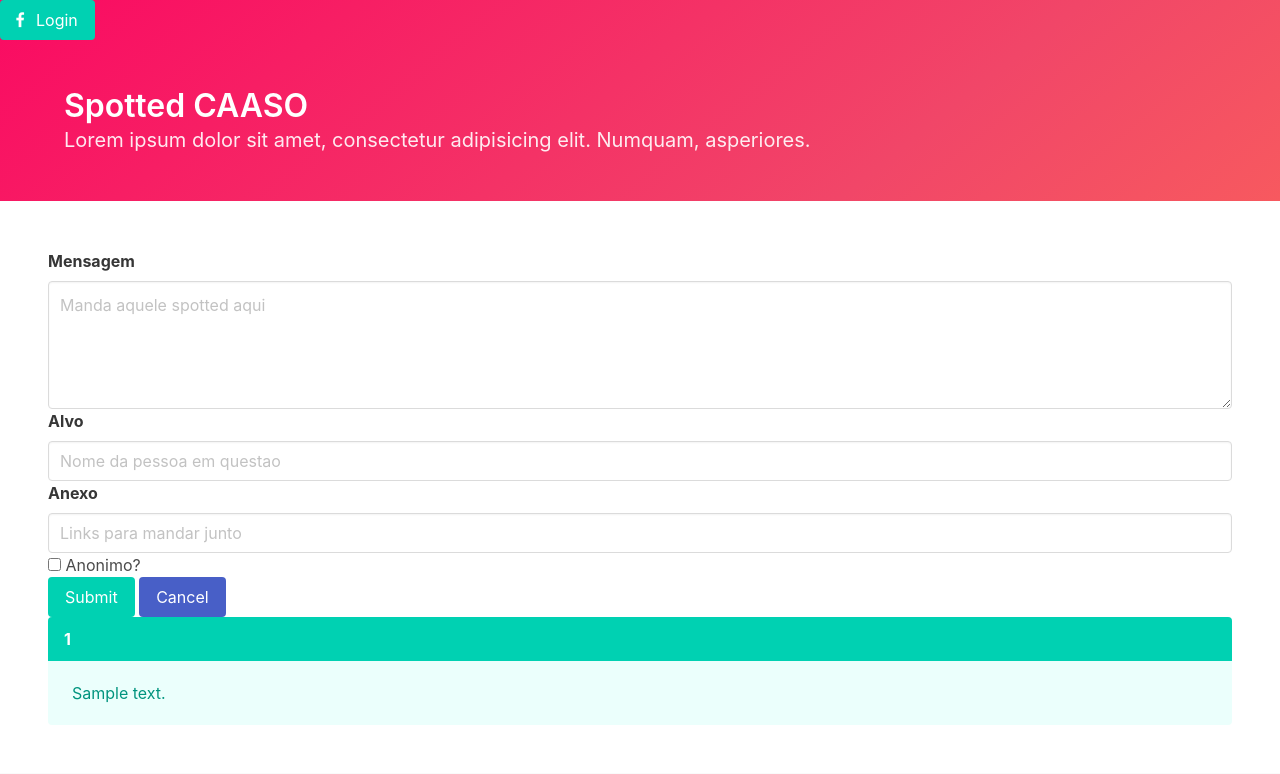
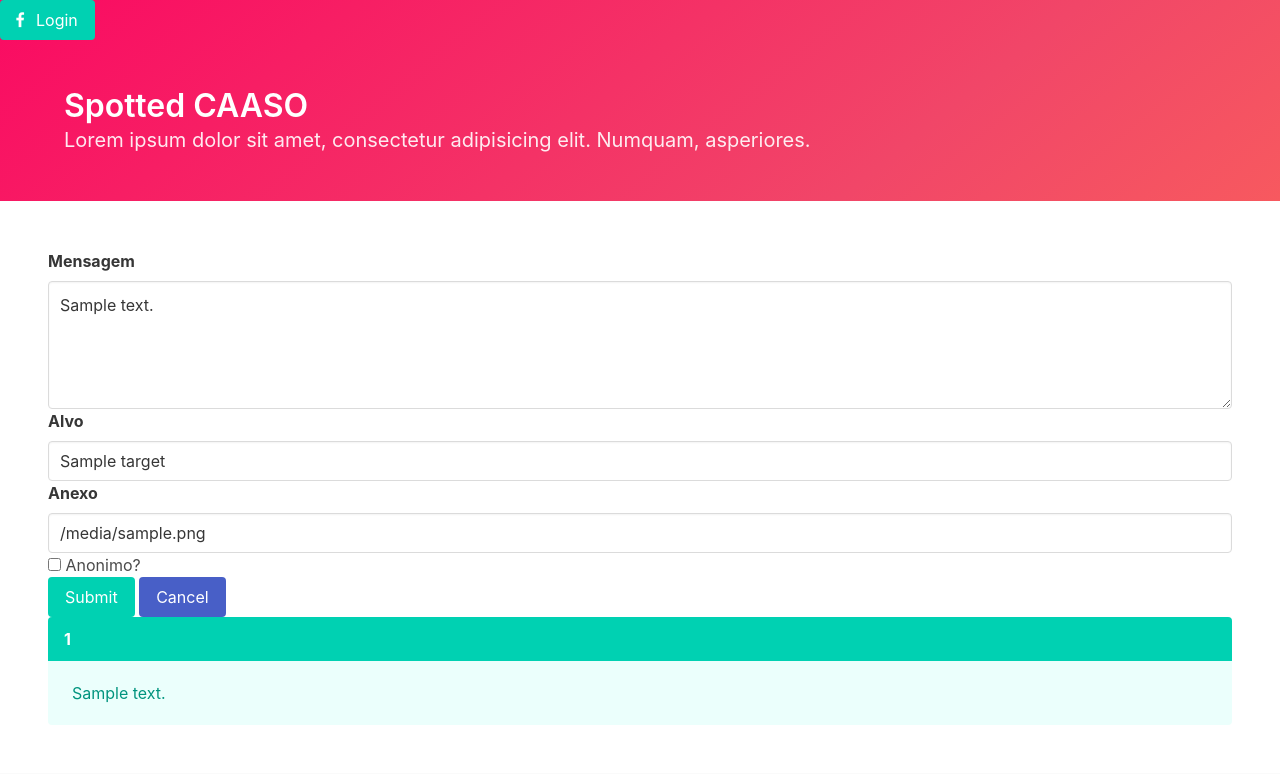
Before and after one commit to SpottedBot/SpottedBot, a Django app: template app/templates/index.html in a window 1280 px wide. Shown: the top 774 px of the page. Run offline with Django 3.2, Linux system fonts and the light colour scheme; the template is opened without the code that fills it: most values are stand-ins (such as "Sample title", 1, 10 or a date in 2020); some libraries are stand-ins or nearby versions.

Commit message:
Added form persistence to Spotted submission

```diff
--- a/app/templates/index.html
+++ b/app/templates/index.html
@@ -19,26 +19,34 @@
 			{% endfor %}
 		{% endif %}
 
+
+		<!--Atenção! aos valores vars.placeholder.<var> pois eles servem para promover form persistence. I.e. o usuário
+		 preencheu o formulário inteiro mas esqueceu de checar o captcha. Ele não deve ter que fazer tudo de novo-->
 		<form action="{% url 'post_spotted' %}" method="POST" accept-charset="utf-8">
 			{% csrf_token %}
 			<label class="label">Mensagem</label>
 			<p class="control">
-				<textarea name="message" class="textarea" placeholder="Manda aquele spotted aqui" required></textarea>
+				<textarea name="message" class="textarea" placeholder="Manda aquele spotted aqui" required>{{ vars.placeholder.message }}</textarea>
 			</p>
 
 			<label class="label">Alvo</label>
 			<p class="control">
-				<input name="target" class="input" type="text" placeholder="Nome da pessoa em questao">
+				<input name="target" class="input" value="{{ vars.placeholder.target }}" type="text" placeholder="Nome da pessoa em questao">
 			</p>
 
 			<label class="label">Anexo</label>
 			<p class="control">
-				<input name="attachment" class="input" type="url" placeholder="Links para mandar junto">
+				<input name="attachment" class="input" value="{{ vars.placeholder.attachment }}" type="url" placeholder="Links para mandar junto">
 			</p>
 
 			<p class="control">
+				<!--No caso do checkbox é um pouco diferente. Use o exemplo a seguir-->
 				<label class="checkbox">
+					{% if vars.placeholder.anonymous %}
+					<input name="anonymous" checked type="checkbox">
+					{% else %}
 					<input name="anonymous" type="checkbox">
+					{% endif %}
 					Anonimo?
 				</label>
 			</p>
@@ -53,7 +61,7 @@
 		{% for spotted in vars.spots %}
 			<article class="message is-primary">
 				<div class="message-header">{{spotted.post_id}}</div>
-				<div class="message-body">{{spotted.message}}</div>
+				<div class="message-body">{{spotted.message | linebreaks}}</div>
 			</article>
 		{% endfor %}
 	</div>
```
